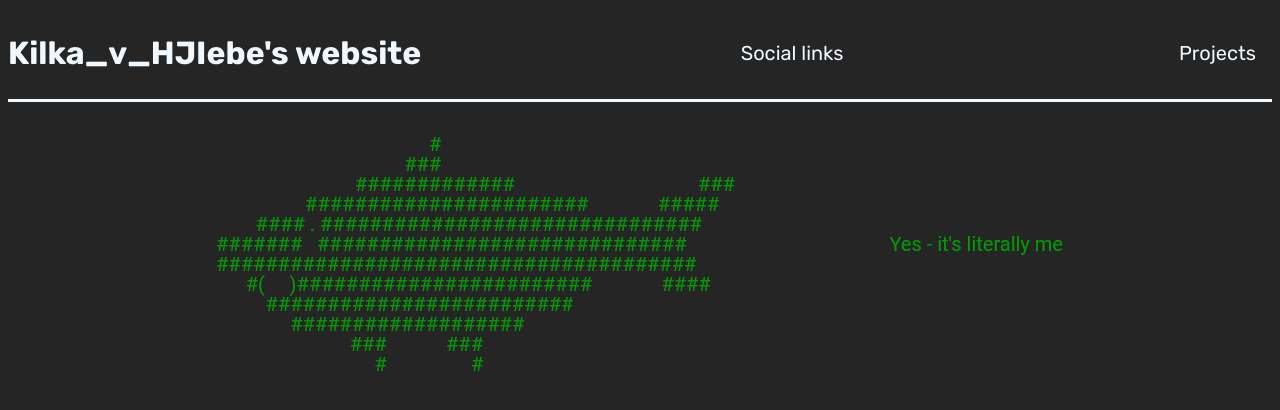
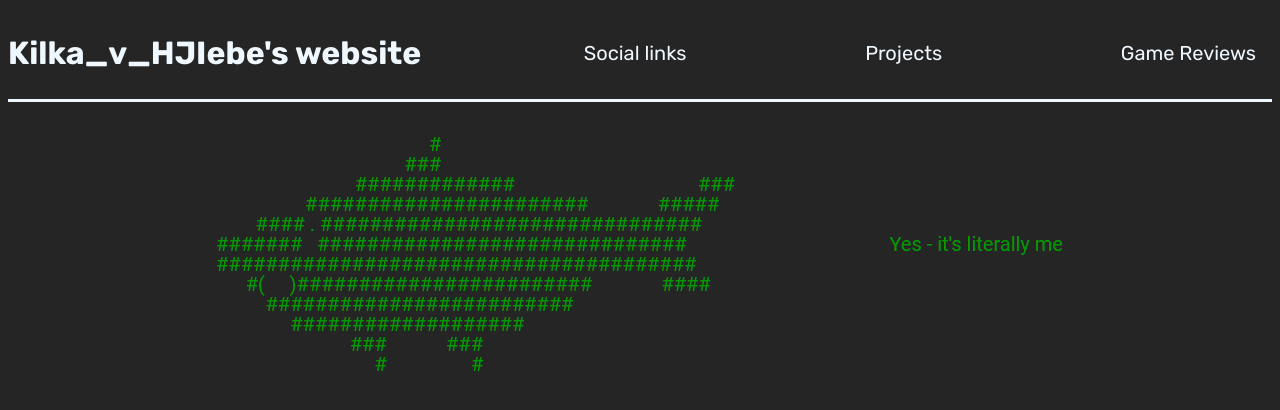
Before and after one commit to kilkaVhlebe/My-website, a React (Vite) app in the folder my-website/: page / in a window 1280 px wide. Shown: the top 410 px of the page. Built offline with nearby package versions, Linux system fonts and the light colour scheme; a web font is replaced by a local one.

Commit message:
Add new route

```diff
--- a/my-website/src/components/Header.tsx
+++ b/my-website/src/components/Header.tsx
@@ -5,6 +5,7 @@ import { Route, Routes, Link } from 'react-router-dom';
 import ProjectPage from '../pages/ProjectPage';
 import MainPage from '../pages/MainPage';
 import SocialsPage from '../pages/SocialsPage'
+import GameReviews from '../pages/GameReviews'
 
 
 export default function Header() {
@@ -16,11 +17,13 @@ return (
             <h1><Link className='Link' to='/'>Kilka_v_HJIebe's website</Link></h1>
             <Button icon="nf nf-md-link" title=" Social links" link='/socials'/>
             <Button icon="nf nf-oct-project_roadmap" title=" Projects" link='/projects'/>
+            <Button icon="nf nf-fa-gamepad" title="Game Reviews" link='/reviews'/>
         </header>
         <Routes>
                 <Route path="/" element={<MainPage />} />
                 <Route path="/projects" element={<ProjectPage />} />
                 <Route path="/socials" element={<SocialsPage />} />
+                <Route path="/reviews" element={<GameReviews />} />
         </Routes>
     </div>
 )
```
